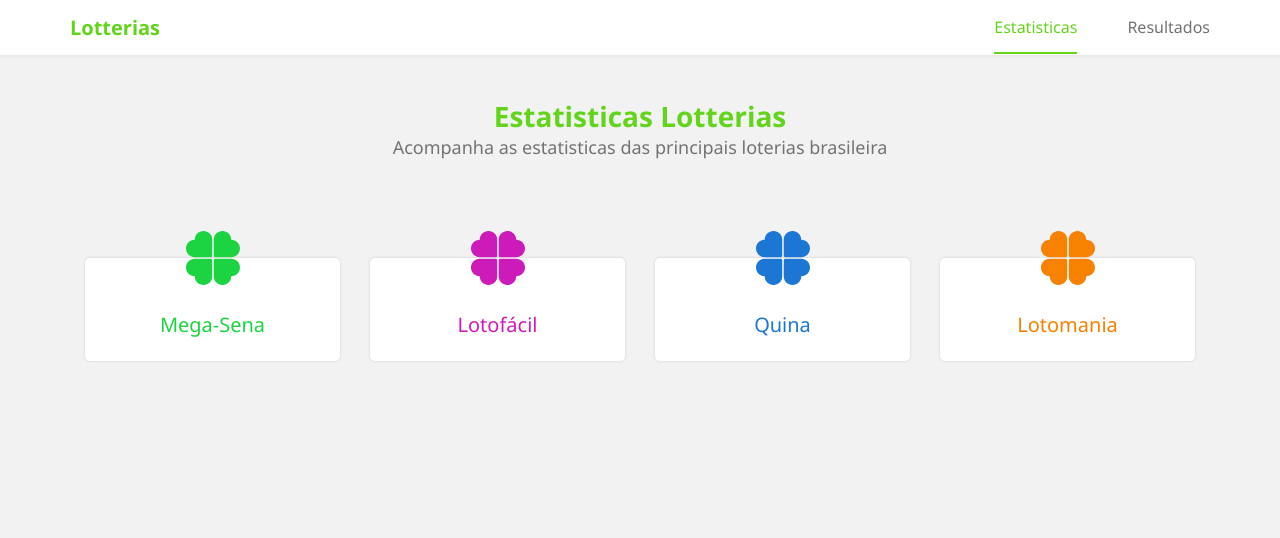
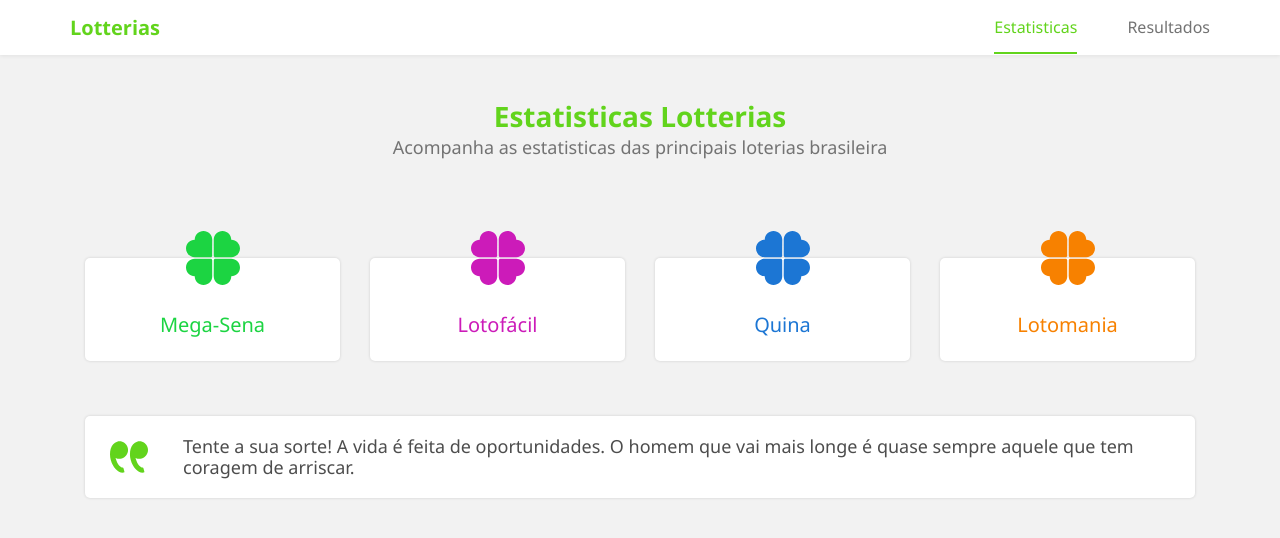
Before and after one commit to valmisson/Lottery-Statistics, a Vue app: page / in a window 1280 px wide. Shown: the top 538 px of the page. Built offline with nearby package versions, Linux system fonts and the light colour scheme.

Commit message:
adding message

```diff
--- a/src/App.vue
+++ b/src/App.vue
@@ -23,6 +23,7 @@
     --color-font: #737373;
     --color-white: white;
     --color-title: #4d4d4d;
+    --card-shadow: 0 0 3px rgba(0, 0, 0, 0.15);
   }
 
   body {
@@ -57,6 +58,12 @@
     color: #f78100;
   }
 
+  .card {
+    background-color: var(--color-white);
+    box-shadow: var(--card-shadow);
+    border-radius: 5px;
+  }
+
   @media (max-width: 768px) {
     .main {
       position: relative;
--- a/src/components/home/LotteriesCard.vue
+++ b/src/components/home/LotteriesCard.vue
@@ -1,28 +1,28 @@
 <template>
   <section class="lotteries row">
     <article class="lotteries__card col-6 col-md-3">
-      <div class="card__content">
+      <div class="card__content card">
         <img class="card__content-clover" src="@assets/images/clover-megasena.svg" alt="">
         <router-link to="#" class="card__content-title mega-sena">Mega-Sena</router-link>
       </div>
     </article>
 
     <article class="lotteries__card col-6 col-md-3">
-      <div class="card__content">
+      <div class="card__content card">
         <img class="card__content-clover" src="@assets/images/clover-lotofacil.svg" alt="">
         <router-link to="#" class="card__content-title lotofacil">Lotofácil</router-link>
       </div>
     </article>
 
     <article class="lotteries__card col-6 col-md-3">
-      <div class="card__content">
+      <div class="card__content card">
         <img class="card__content-clover" src="@assets/images/clover-quina.svg" alt="">
         <router-link to="#" class="card__content-title quina">Quina</router-link>
       </div>
     </article>
 
     <article class="lotteries__card col-6 col-md-3">
-      <div class="card__content">
+      <div class="card__content card">
         <img class="card__content-clover" src="@assets/images/clover-lotomania.svg" alt="">
         <router-link to="#" class="card__content-title lotomania">Lotomania</router-link>
       </div>
@@ -46,9 +46,6 @@
   }
 
   .card__content {
-    background-color: var(--color-white);
-    box-shadow: 0 0 3px rgba(0, 0, 0, 0.15);
-    border-radius: 5px;
     padding-bottom: 15px;
     text-align: center;
   }
--- /dev/null
+++ b/src/components/home/Message.vue
@@ -0,0 +1,50 @@
+<template>
+  <section class="message card col-12">
+    <img class="message__icon" src="@assets/images/quotation.svg" alt="">
+    <p class="message__paragraph">Tente a sua sorte! A vida é feita de oportunidades. O homem que vai mais longe é quase sempre
+    aquele que tem coragem de arriscar.</p>
+  </section>
+</template>
+
+<script>
+export default {
+  name: 'Message'
+}
+</script>
+
+<style scoped>
+  .message {
+    padding: 15px 20px 20px 20px;
+    margin-bottom: 45px;
+  }
+
+  .message__icon {
+    width: 28px;
+  }
+
+  .message__paragraph {
+    color: var(--color-title);
+    font-size: 16px;
+    margin-top: 5px;
+    margin-bottom: 0;
+  }
+
+  @media (min-width: 768px) {
+    .message {
+      display: flex;
+      margin-top: 55px;
+      margin-bottom: 45px;
+      padding: 20px 25px;
+    }
+
+    .message__icon {
+      margin-right: 35px;
+      width: 38px;
+    }
+
+    .message__paragraph {
+      font-size: 18px;
+      margin: 0;
+    }
+  }
+</style>
--- a/src/views/Home.vue
+++ b/src/views/Home.vue
@@ -2,18 +2,21 @@
   <div class="home">
     <hero />
     <lotteries-card />
+    <message />
   </div>
 </template>
 
 <script>
 import Hero from '@components/home/Hero.vue'
 import LotteriesCard from '@components/home/LotteriesCard.vue'
+import Message from '@components/home/Message.vue'
 
 export default {
   name: 'home',
   components: {
     Hero,
-    LotteriesCard
+    LotteriesCard,
+    Message
   }
 }
 </script>
```
